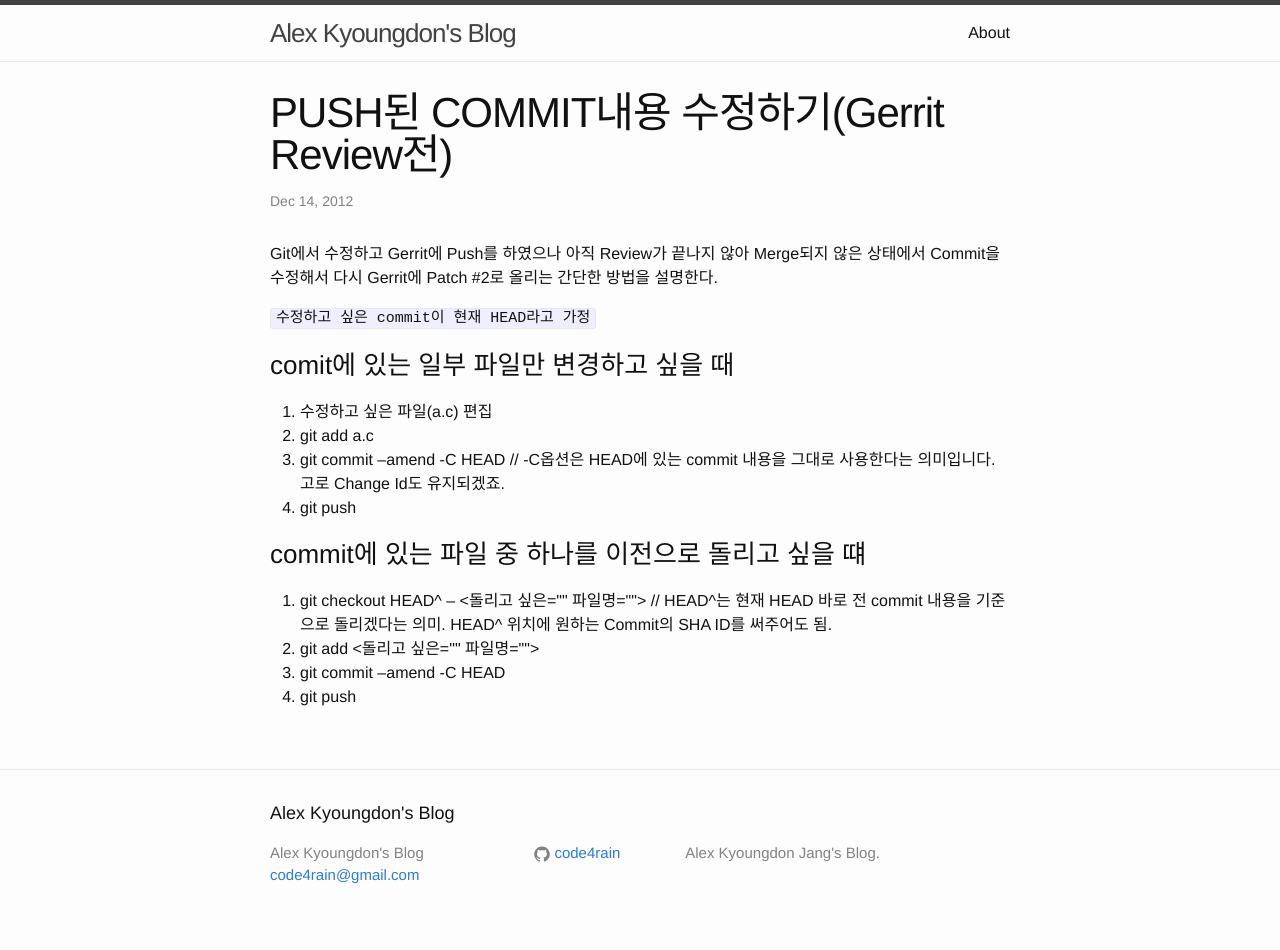
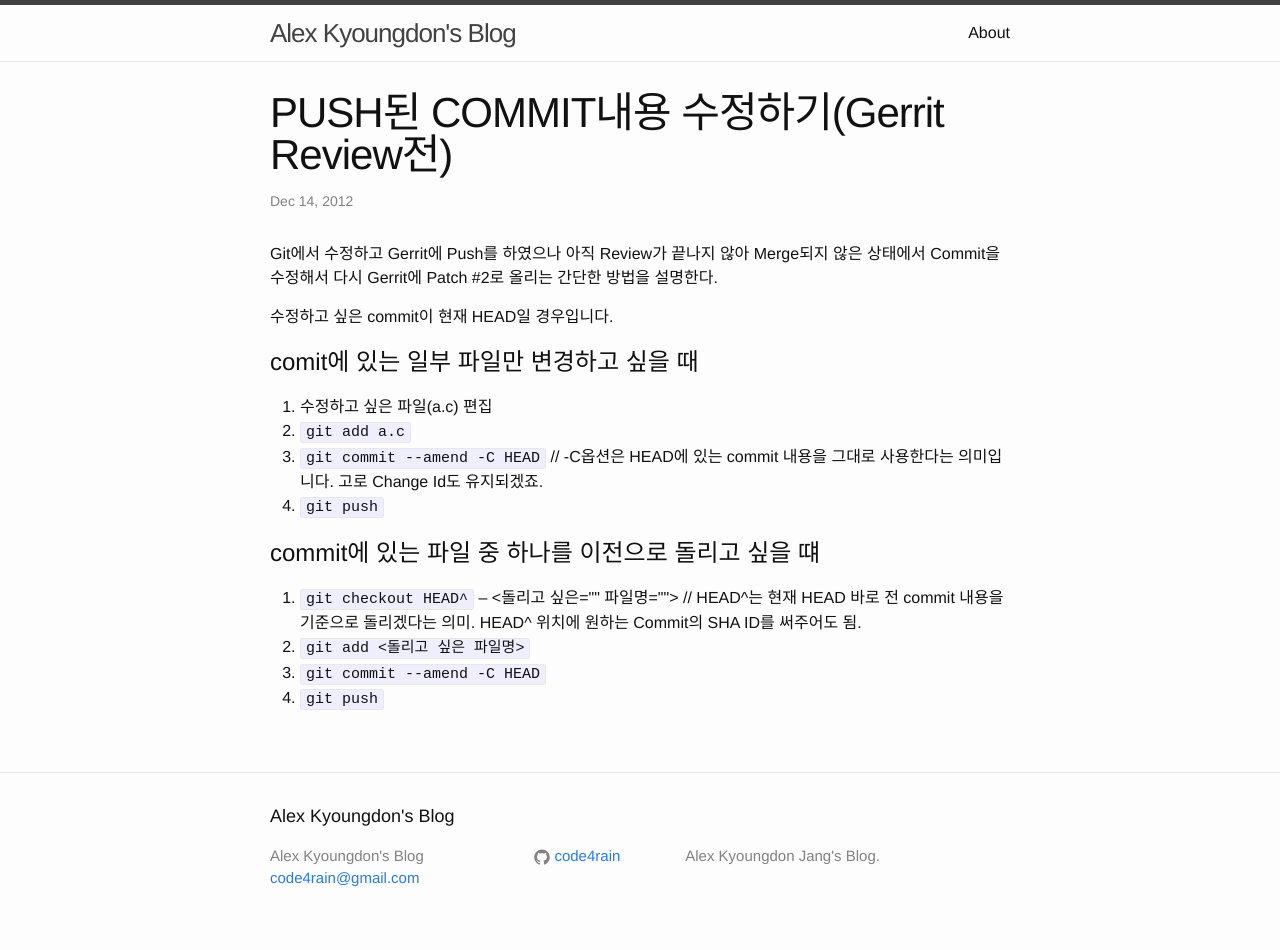
Before and after one commit to code4rain/blog, a Jekyll site: the page built from _posts/2012-12-14-pushdoen-commitnaeyong-sujeonghagi-gerrit-reviewjeon.markdown, in a window 1280 px wide. Built offline with Jekyll 4.4.1, drawn with Linux system fonts in a browser that asks for light colours; comment, search, counter and statistics services are not loaded.

Commit message:
update post

```diff
--- a/_posts/2012-12-13-gvim-gibon-sijag-wici-byeongyeong.markdown
+++ b/_posts/2012-12-13-gvim-gibon-sijag-wici-byeongyeong.markdown
@@ -3,7 +3,6 @@ layout: post
 title: "Gvim 기본 시작 위치 변경"
 date: 2012-12-13 10:40
 comments: true
-categories: VIM
 ---
 
 Windows에 설치된 Gvim을 메뉴에서 실행하게 되면 기본 저장 위치는 gvim이 시작된 위치로 저장된다.
--- a/_posts/2012-12-14-pushdoen-commitnaeyong-sujeonghagi-gerrit-reviewjeon.markdown
+++ b/_posts/2012-12-14-pushdoen-commitnaeyong-sujeonghagi-gerrit-reviewjeon.markdown
@@ -3,23 +3,22 @@ layout: post
 title: "PUSH된 COMMIT내용 수정하기(Gerrit Review전)"
 date: 2012-12-14 12:59
 comments: true
-categories: [TIP, GIT]
 ---
 
 Git에서 수정하고 Gerrit에 Push를 하였으나 아직 Review가 끝나지 않아 Merge되지 않은 상태에서 Commit을 수정해서 다시 Gerrit에 Patch #2로 올리는 간단한 방법을 설명한다.
 
-`수정하고 싶은 commit이 현재 HEAD라고 가정`
+수정하고 싶은 commit이 현재 HEAD일 경우입니다.
 
-### comit에 있는 일부 파일만 변경하고 싶을 때
+# comit에 있는 일부 파일만 변경하고 싶을 때
 
 1. 수정하고 싶은 파일(a.c) 편집
-2. git add a.c
-3. git commit --amend -C HEAD // -C옵션은 HEAD에 있는 commit 내용을 그대로 사용한다는 의미입니다. 고로 Change Id도 유지되겠죠.
-4. git push
+2. `git add a.c`
+3. `git commit --amend -C HEAD` // -C옵션은 HEAD에 있는 commit 내용을 그대로 사용한다는 의미입니다. 고로 Change Id도 유지되겠죠.
+4. `git push`
 
-### commit에 있는 파일 중 하나를 이전으로 돌리고 싶을 떄
+# commit에 있는 파일 중 하나를 이전으로 돌리고 싶을 떄
 
-1. git checkout HEAD^ -- <돌리고 싶은 파일명> // HEAD^는 현재 HEAD 바로 전 commit 내용을 기준으로 돌리겠다는 의미. HEAD^ 위치에 원하는 Commit의 SHA ID를 써주어도 됨.
-2. git add <돌리고 싶은 파일명>
-3. git commit --amend -C HEAD
-4. git push
+1. `git checkout HEAD^` -- <돌리고 싶은 파일명> // HEAD^는 현재 HEAD 바로 전 commit 내용을 기준으로 돌리겠다는 의미. HEAD^ 위치에 원하는 Commit의 SHA ID를 써주어도 됨.
+2. `git add <돌리고 싶은 파일명>`
+3. `git commit --amend -C HEAD`
+4. `git push`
--- a/_posts/2012-12-27-change-outlook-subject-with-python.markdown
+++ b/_posts/2012-12-27-change-outlook-subject-with-python.markdown
@@ -3,7 +3,6 @@ layout: post
 title: "Change Outlook Subject with Python"
 date: 2014-03-24 10:42
 comments: true
-categories: [Python, Outlook]
 ---
 
 ## Progress..
--- a/_posts/2014-03-09-ssh-rogeuinsi-jeobsogjiyeon-haegyeolbangbeob.markdown
+++ b/_posts/2014-03-09-ssh-rogeuinsi-jeobsogjiyeon-haegyeolbangbeob.markdown
@@ -3,13 +3,11 @@ layout: post
 title: "SSH 로그인시 접속지연 해결방법"
 date: 2014-03-09 20:14
 comments: true
-categories:
 ---
 
 사내망의 서버나 PC와 같이 IP에 대해 DNS에 도메인 네임이 등록되지 않는 서버에 접속시 로그인 과정에서 3,4초 딜레이가 발생한다.
 
 `/etc/ssh/sshd_config`파일에 `UseDNS no`을 추가하면 딜레이를 없앨 수 있다.
 
-파일 수정 수 ssh 데몬 재시작이 필요.
-
-`$sudo /etc/init.d/ssh restart 혹은 service ssh restart`
+파일 수정 수 아래 명령으로 ssh 데몬 재시작해야 합니다.
+`$sudo /etc/init.d/ssh restart` 혹은 `service ssh restart`
--- a/_posts/2014-08-06-tmuxseoljeong.markdown
+++ b/_posts/2014-08-06-tmuxseoljeong.markdown
@@ -3,7 +3,6 @@ layout: post
 title: "TMUX설정"
 date: 2014-08-06 16:46
 comments: true
-categories: Tool
 ---
 
 ## TMUX
```
Also changed, not shown: _posts/2015-02-17-outlook-conversation-topicbyeongyeonghagi-by-vba-sciprt.markdown (deleted, +0 -11 lines), _posts/2016-02-12-welcome-to-jekyll.markdown (deleted, +0 -25 lines).
